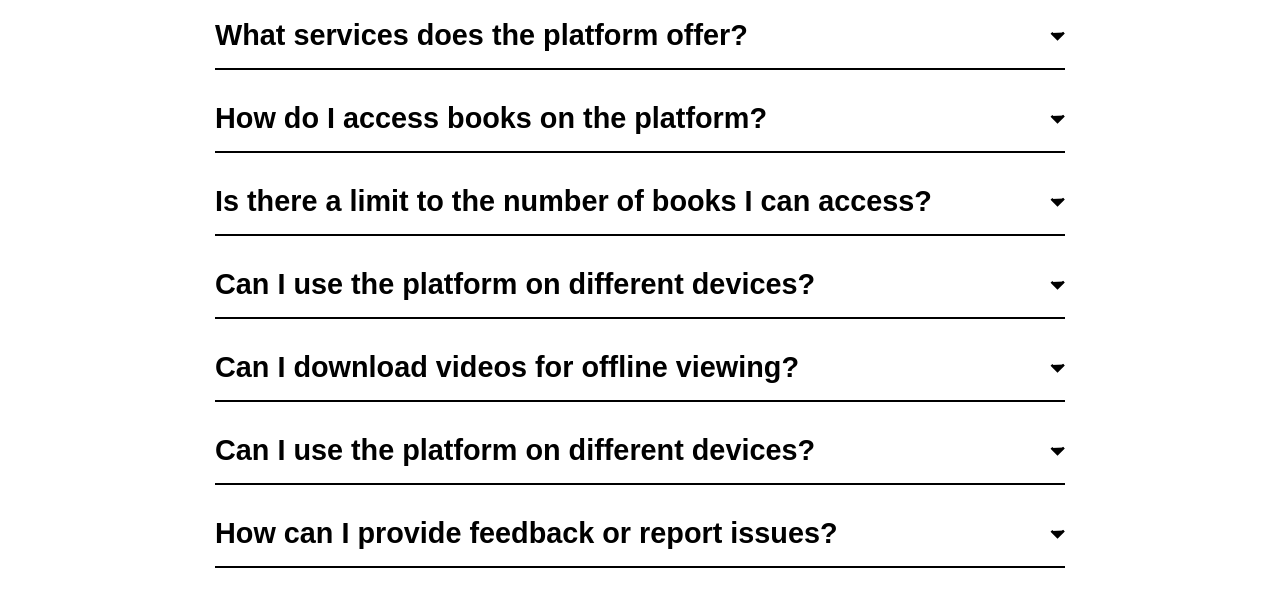
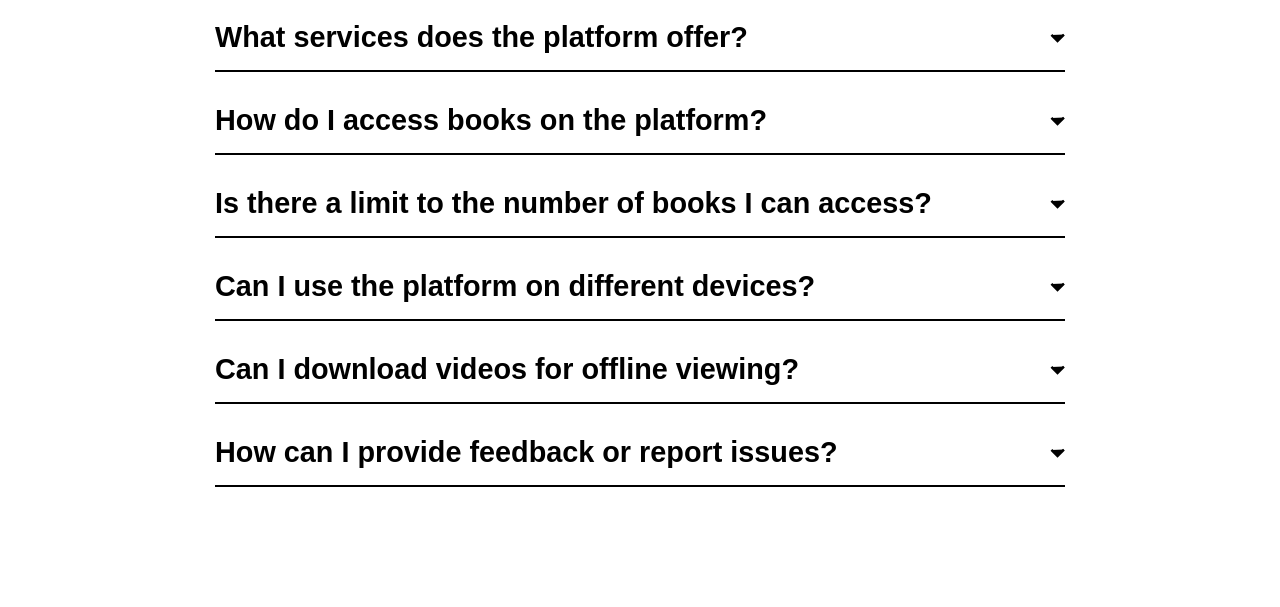
Before and after one commit to FahimWayez/jadubook, a plain HTML site: page View/faqs.html in a window 1280 px wide. Shown: the part 161-768 px from the top of the page. Drawn offline with Linux system fonts and the light colour scheme.

Commit message:
faqs updated

```diff
--- a/CSS/loadingAnimation.css
+++ b/CSS/loadingAnimation.css
@@ -14,4 +14,5 @@ just after body:
 just before ending body:
 <script src="../JS/loadingAnimation.js"></script>
 in css:
-@import url('loadingAnimation.css'); */
+@import url('loadingAnimation.css');
+*/
--- a/View/faqs.html
+++ b/View/faqs.html
@@ -15,7 +15,6 @@
   </head>
 
   <body>
-    <div id="loadingAnimation"></div>
     <header>
       <a href=""
         ><video
@@ -140,29 +139,7 @@
           </p>
         </div>
       </div>
-      <div class="faq">
-        <div class="question">
-          <h3>Can I use the platform on different devices?</h3>
-          <svg width="15" height="10" viewBox="0 0 42 25">
-            <path
-              d="M4 4L21 21L39 3"
-              stroke="black"
-              stroke-width="7"
-              stroke
-              linecap="round"
-            />
-          </svg>
-        </div>
 
-        <div class="answer">
-          <p>
-            Yes, JaduBook is designed to be accessible on various devices.
-            Whether you prefer reading on your computer, listening on your
-            smartphone, or watching videos on your tablet, you can enjoy our
-            content anywhere.
-          </p>
-        </div>
-      </div>
       <div class="faq">
         <div class="question">
           <h3>How can I provide feedback or report issues?</h3>
```
